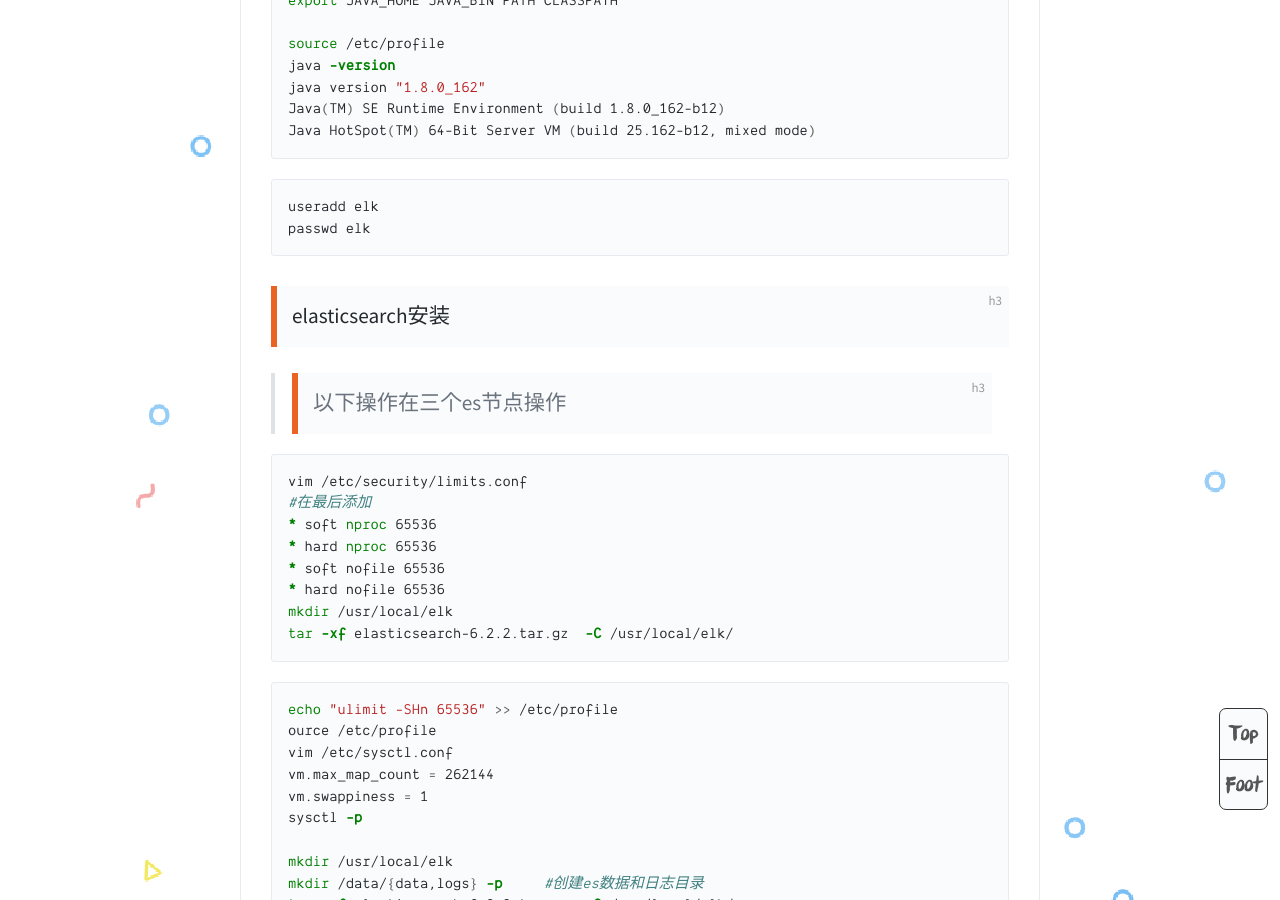
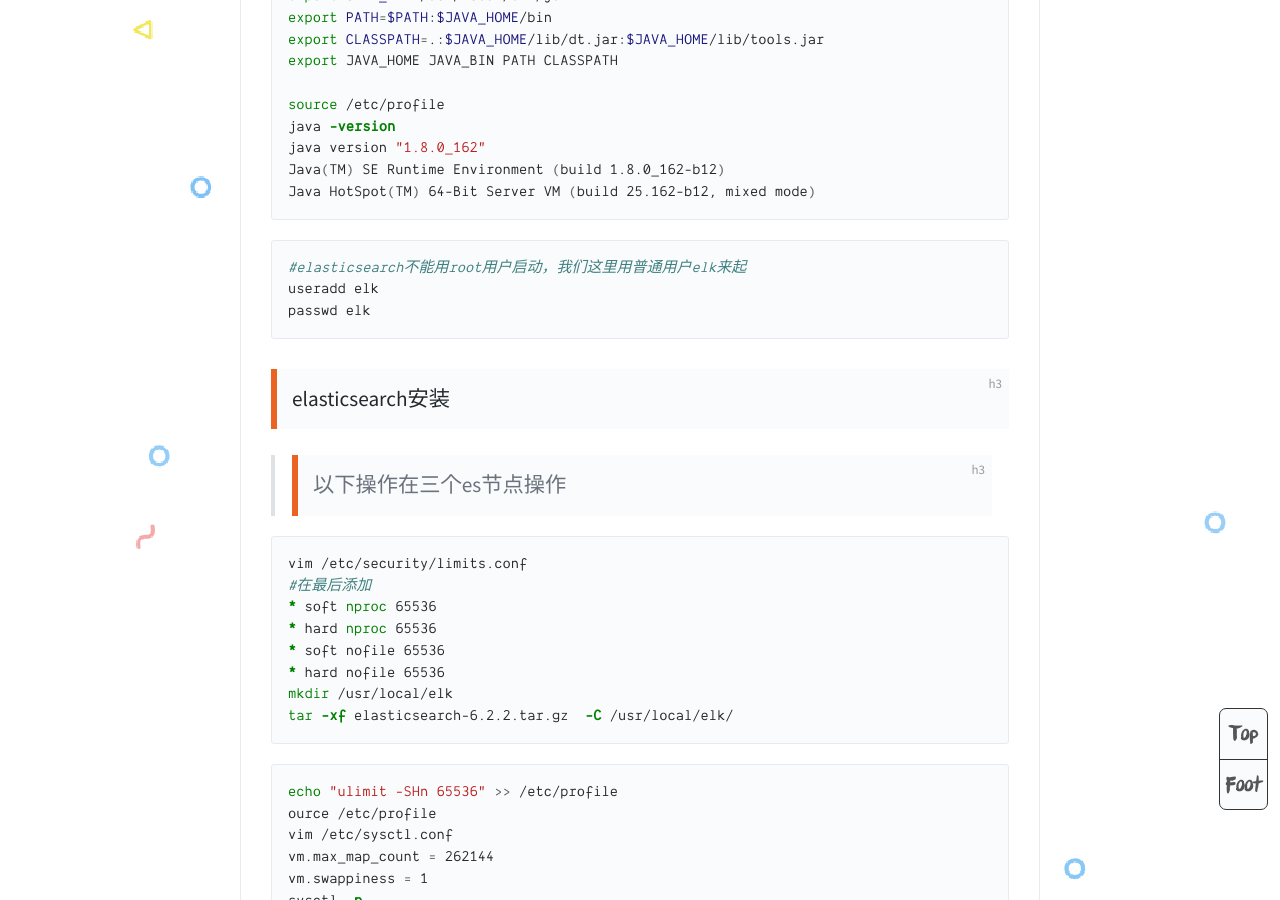
Before and after one commit to WuChenLinux/yw, a Jekyll site: the page built from _posts/2018-10-18-elk.md, in a window 1280 px wide and 900 px high, scrolled down 3669 px. Built offline with Jekyll 4.4.1, drawn with Linux system fonts in a browser that asks for light colours; comment, search, counter and statistics services are not loaded.

Commit message:
修改备注

````diff
--- a/_posts/2018-10-18-elk.md
+++ b/_posts/2018-10-18-elk.md
@@ -8,8 +8,9 @@
 tags: elk
 ---
 
+# ELK日志平台部署文档 #
 
-# ELK日志平台部署文档 #
+> elk是一个比较成熟的日志收集系统
 
 ## 目录 ##
 
@@ -100,6 +101,7 @@
 
 
 ```shell
+#elasticsearch不能用root用户启动，我们这里用普通用户elk来起
 useradd elk
 passwd elk
 ```
````
